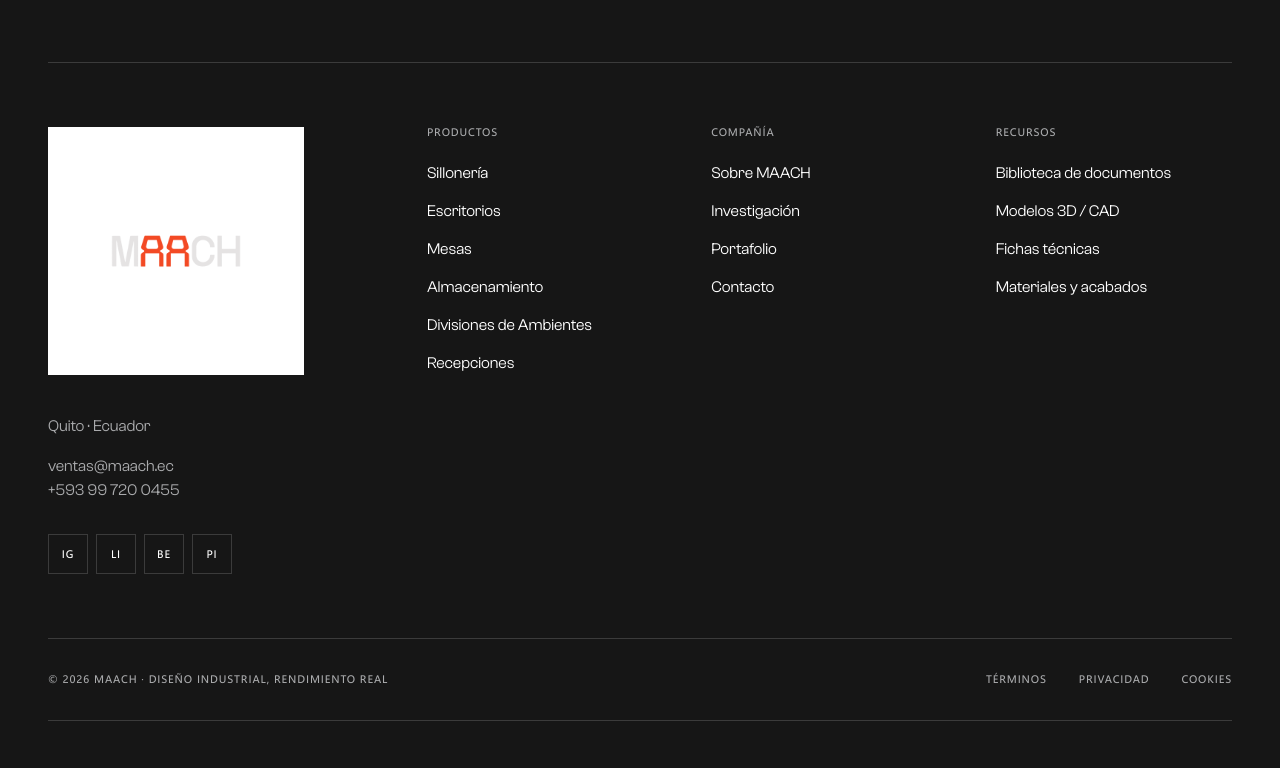
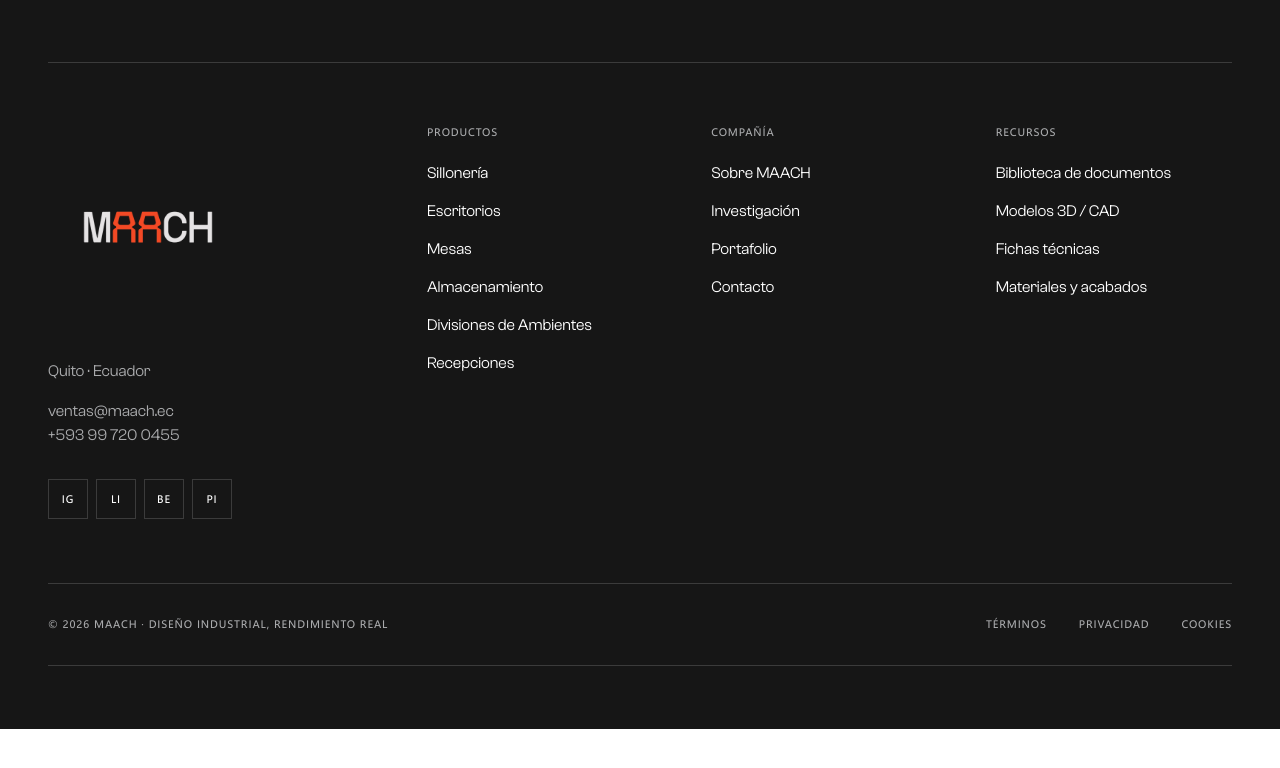
Before and after one commit to crpozo/maach-site, a React (Vite) app: page / in a window 1280 px wide. Shown: the part 5521-6289 px from the top of the page. After the commit the page ends 6250 px from the top, so only its background shows below. Built offline with nearby package versions, Linux system fonts and the light colour scheme.

Commit message:
footer: use transparent logo, drop white card

```diff
--- a/src/components/Layout.tsx
+++ b/src/components/Layout.tsx
@@ -745,19 +745,11 @@ function Footer() {
           }}
         >
           <div>
-            <div
-              style={{
-                background: 'var(--off-white)',
-                display: 'inline-block',
-                padding: '24px 28px',
-              }}
-            >
-              <img
-                src={asset('logo-white.png')}
-                alt="MAACH"
-                style={{ width: 200, height: 'auto', display: 'block' }}
-              />
-            </div>
+            <img
+              src={asset('maach-logo-transparent.png')}
+              alt="MAACH"
+              style={{ width: 200, height: 'auto', display: 'block' }}
+            />
             <p style={{ color: 'var(--sand-grey)', marginTop: 32, maxWidth: 280 }}>
               {t('footer.address.line1')}
               {t('footer.address.line2') ? (
```
Also changed, not shown: public/assets/maach-logo-transparent.png (added).
